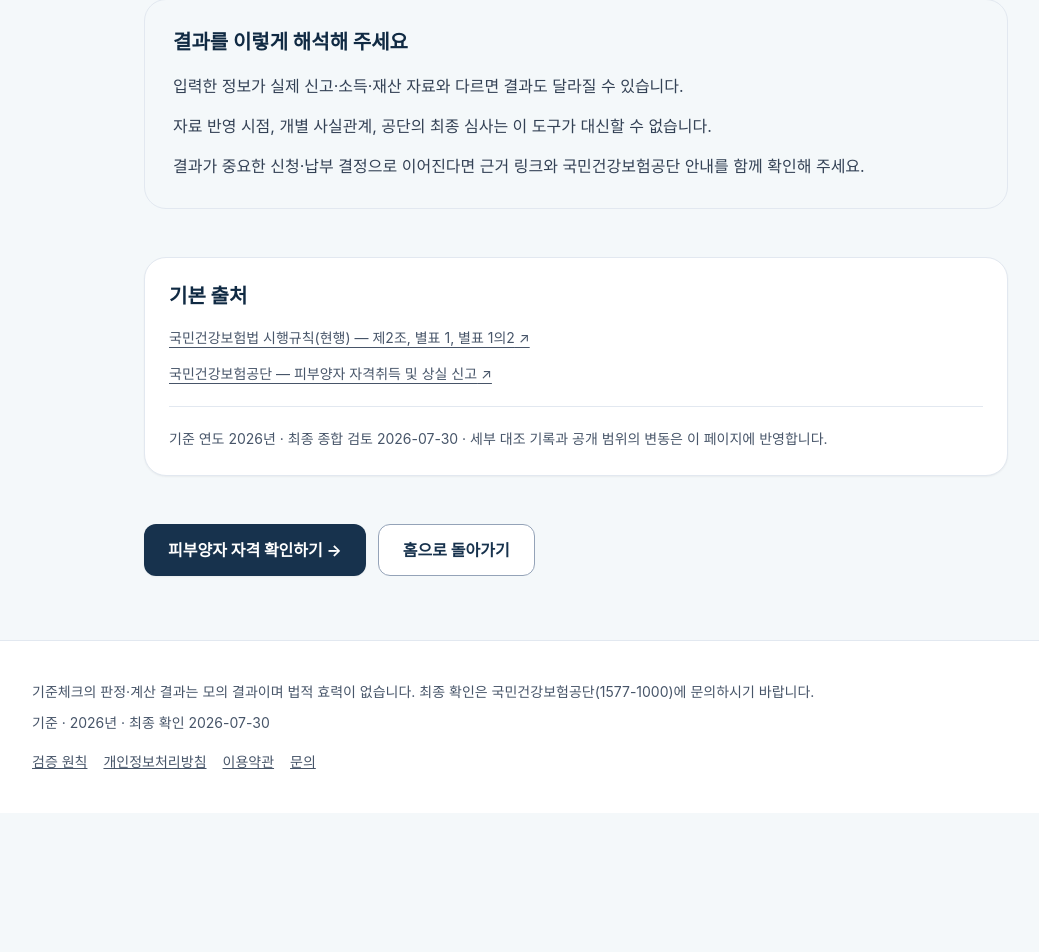
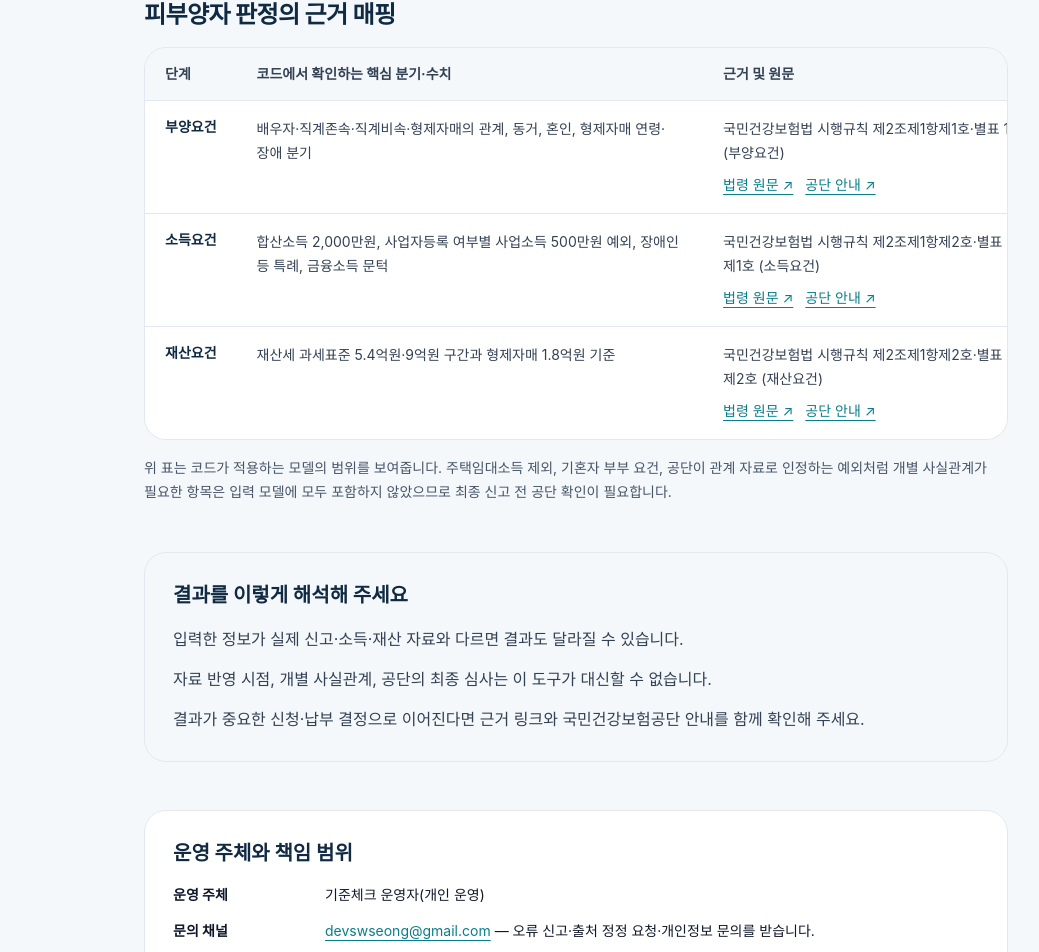
Before and after one commit to Seongseokwon/gijuncheck, a Next.js app: page /verification-policy in a window 1280 px wide. Shown: the part 1339-2291 px from the top of the page, without its empty margins (64-1103 px from the left). Before the commit the page ends 2152 px from the top, so only its background shows below. Built offline with nearby package versions, Linux system fonts and the light colour scheme; no server answers.

Commit message:
feat: P0-3 출처와 책임 범위 고정

```diff
--- a/src/app/terms/page.tsx
+++ b/src/app/terms/page.tsx
@@ -16,6 +16,9 @@ export default function Page() {
         <h1 className="mt-3 text-3xl font-extrabold tracking-tight text-brand-950">
           {ROUTES.terms.label}
         </h1>
+        <p className="mt-4 text-sm leading-6 text-slate-600">
+          운영 주체 · {SITE.operatorName} · 문의 · {SITE.contactEmail}
+        </p>
       </header>
 
       <section className="rounded-2xl border border-slate-200 bg-white p-6 shadow-sm">
--- a/src/app/verification-policy/page.tsx
+++ b/src/app/verification-policy/page.tsx
@@ -1,6 +1,8 @@
 import type { Metadata } from 'next';
 import { ROUTES } from '@/lib/routes';
 import { SITE } from '@/lib/site';
+import { BASIS } from '@/lib/constants/2026';
+import { DEPENDENT_SOURCES } from '@/lib/dependent/sources';
 
 export const metadata: Metadata = {
   title: '검증 원칙',
@@ -9,14 +11,28 @@ export const metadata: Metadata = {
   alternates: { canonical: ROUTES.verificationPolicy.path },
 };
 
-const SOURCES = [
+const SOURCES = [DEPENDENT_SOURCES.support.law, DEPENDENT_SOURCES.support.nhis] as const;
+
+const DEPENDENT_RULE_COVERAGE = [
   {
-    label: '국민건강보험법 시행규칙(현행) — 제2조, 별표 1, 별표 1의2',
-    href: 'https://www.law.go.kr/LSW/lsInfoP.do?ancYnChk=0&chrClsCd=010202&efYd=20260501&lsiSeq=285129&urlMode=lsInfoP',
+    label: '부양요건',
+    basis: BASIS.SUPPORT,
+    coverage:
+      '배우자·직계존속·직계비속·형제자매의 관계, 동거, 혼인, 형제자매 연령·장애 분기',
+    source: DEPENDENT_SOURCES.support,
   },
   {
-    label: '국민건강보험공단 — 피부양자 자격취득 및 상실 신고',
-    href: 'https://www.nhis.or.kr/nhis/minwon/minwonServiceBoard.do?mode=view&articleNo=10945798',
+    label: '소득요건',
+    basis: BASIS.INCOME,
+    coverage:
+      '합산소득 2,000만원, 사업자등록 여부별 사업소득 500만원 예외, 장애인 등 특례, 금융소득 문턱',
+    source: DEPENDENT_SOURCES.income,
+  },
+  {
+    label: '재산요건',
+    basis: BASIS.PROPERTY,
+    coverage: '재산세 과세표준 5.4억원·9억원 구간과 형제자매 1.8억원 기준',
+    source: DEPENDENT_SOURCES.property,
   },
 ] as const;
 
@@ -94,6 +110,57 @@ export default function VerificationPolicyPage() {
         </div>
       </section>
 
+      <section className="space-y-4" aria-labelledby="dependent-sources">
+        <h2 id="dependent-sources" className="text-2xl font-bold tracking-tight text-brand-950">
+          피부양자 판정의 근거 매핑
+        </h2>
+        <div className="overflow-x-auto rounded-[22px] border border-slate-200 bg-white">
+          <table className="min-w-[58rem] w-full border-collapse text-sm">
+            <thead className="border-b border-slate-200 bg-canvas text-left text-slate-700">
+              <tr>
+                <th className="px-5 py-4 font-bold">단계</th>
+                <th className="px-5 py-4 font-bold">코드에서 확인하는 핵심 분기·수치</th>
+                <th className="px-5 py-4 font-bold">근거 및 원문</th>
+              </tr>
+            </thead>
+            <tbody className="divide-y divide-slate-200 text-slate-700">
+              {DEPENDENT_RULE_COVERAGE.map((rule) => (
+                <tr key={rule.label}>
+                  <td className="px-5 py-4 align-top font-bold text-brand-950">{rule.label}</td>
+                  <td className="px-5 py-4 align-top leading-6">{rule.coverage}</td>
+                  <td className="px-5 py-4 align-top leading-6">
+                    <p>{rule.basis}</p>
+                    <p className="mt-2 space-x-3">
+                      <a
+                        href={rule.source.law.href}
+                        target="_blank"
+                        rel="noopener noreferrer"
+                        className="text-accent-700 underline underline-offset-4 hover:text-accent-600"
+                      >
+                        법령 원문 ↗
+                      </a>
+                      <a
+                        href={rule.source.nhis.href}
+                        target="_blank"
+                        rel="noopener noreferrer"
+                        className="text-accent-700 underline underline-offset-4 hover:text-accent-600"
+                      >
+                        공단 안내 ↗
+                      </a>
+                    </p>
+                  </td>
+                </tr>
+              ))}
+            </tbody>
+          </table>
+        </div>
+        <p className="text-sm leading-6 text-slate-600">
+          위 표는 코드가 적용하는 모델의 범위를 보여줍니다. 주택임대소득 제외, 기혼자 부부 요건,
+          공단이 관계 자료로 인정하는 예외처럼 개별 사실관계가 필요한 항목은 입력 모델에 모두
+          포함하지 않았으므로 최종 신고 전 공단 확인이 필요합니다.
+        </p>
+      </section>
+
       <section className="rounded-[22px] border border-slate-200 bg-canvas p-6 sm:p-7" aria-labelledby="limits">
         <h2 id="limits" className="text-xl font-bold text-brand-950">결과를 이렇게 해석해 주세요</h2>
         <ul className="mt-4 space-y-3 text-base leading-7 text-slate-700">
@@ -101,6 +168,23 @@ export default function VerificationPolicyPage() {
           <li>자료 반영 시점, 개별 사실관계, 공단의 최종 심사는 이 도구가 대신할 수 없습니다.</li>
           <li>결과가 중요한 신청·납부 결정으로 이어진다면 근거 링크와 국민건강보험공단 안내를 함께 확인해 주세요.</li>
         </ul>
+      </section>
+
+      <section className="rounded-[22px] border border-slate-200 bg-white p-6 sm:p-7" aria-labelledby="operator">
+        <h2 id="operator" className="text-xl font-bold text-brand-950">운영 주체와 책임 범위</h2>
+        <dl className="mt-4 grid gap-3 text-sm leading-6 sm:grid-cols-[140px_1fr]">
+          <dt className="font-bold text-slate-900">운영 주체</dt>
+          <dd>{SITE.operatorName}</dd>
+          <dt className="font-bold text-slate-900">문의 채널</dt>
+          <dd>
+            <a href={`mailto:${SITE.contactEmail}`} className="text-accent-700 underline underline-offset-4">
+              {SITE.contactEmail}
+            </a>
+            {' '}— 오류 신고·출처 정정 요청·개인정보 문의를 받습니다.
+          </dd>
+          <dt className="font-bold text-slate-900">공식 판단 여부</dt>
+          <dd>기준체크는 민간 정보 서비스이며 국민건강보험공단의 공식 판정·처분을 대신하지 않습니다.</dd>
+        </dl>
       </section>
 
       <section className="rounded-[22px] border border-slate-200 bg-white p-6 shadow-sm" aria-labelledby="sources">
--- a/src/components/DependentJudge.tsx
+++ b/src/components/DependentJudge.tsx
@@ -26,26 +26,20 @@ import {
   RELATION_LABEL,
   STEP_LABEL,
   type DependentInput,
-  type JudgeStep,
   type Relation,
 } from '@/lib/dependent/types';
 import { ROUTES } from '@/lib/routes';
 import { track } from '@/lib/analytics';
+import { DEPENDENT_SOURCES } from '@/lib/dependent/sources';
 
 /**
  * 근거 조항 원문 링크.
  *
- * 출처는 docs/01-상세기획서.md 부록·design-preview/index3.html 이 이미 쓰던
- * 법제처 URL을 그대로 재사용한다(ADR-002 — 근거는 실제 링크로 연결한다).
- * step 으로 매핑해 judge.ts 의 BASIS 문구가 바뀌어도 깨지지 않게 한다.
+ * 단계별 링크는 법령 원문과 공단의 피부양자 안내를 함께 제공한다.
+ * judge.ts 의 BASIS 문구와 링크를 분리해 조항명 변경이 URL 매핑을 깨뜨리지
+ * 않도록 한다.
  */
-const BASIS_URL: Record<JudgeStep, string> = {
-  // flDownload 링크는 과거 특정 시점의 별표 파일을 열 수 있다. 결과 화면에서는
-  // 시행일·개정 이력을 확인할 수 있는 현행 법령 본문으로 연결한다.
-  support: 'https://www.law.go.kr/LSW/lsInfoP.do?ancYnChk=0&chrClsCd=010202&efYd=20260501&lsiSeq=285129&urlMode=lsInfoP',
-  income: 'https://www.law.go.kr/LSW/lsInfoP.do?ancYnChk=0&chrClsCd=010202&efYd=20260501&lsiSeq=285129&urlMode=lsInfoP',
-  property: 'https://www.law.go.kr/LSW/lsInfoP.do?ancYnChk=0&chrClsCd=010202&efYd=20260501&lsiSeq=285129&urlMode=lsInfoP',
-};
+const BASIS_SOURCE = DEPENDENT_SOURCES;
 
 const INCOME_FIELDS: Array<{
   key: keyof DependentInput['income'];
@@ -299,12 +293,21 @@ export default function DependentJudge() {
                 <p className="mt-1 text-sm text-slate-600">
                   근거 ·{' '}
                   <a
-                    href={BASIS_URL[s.step]}
+                    href={BASIS_SOURCE[s.step].law.href}
                     target="_blank"
                     rel="noopener noreferrer"
                     className="text-accent-700 underline underline-offset-2 hover:text-accent-600"
                   >
                     {s.basis}
+                  </a>
+                  <span aria-hidden> · </span>
+                  <a
+                    href={BASIS_SOURCE[s.step].nhis.href}
+                    target="_blank"
+                    rel="noopener noreferrer"
+                    className="text-accent-700 underline underline-offset-2 hover:text-accent-600"
+                  >
+                    공단 안내
                   </a>
                 </p>
               </li>
--- a/src/lib/constants/2026.ts
+++ b/src/lib/constants/2026.ts
@@ -152,9 +152,12 @@ export const VOLUNTARY_CONTINUATION = {
 
 /** 결과 화면에 표시할 근거 문구 */
 export const BASIS = {
-  SUPPORT: '국민건강보험법 시행규칙 별표 1 (부양요건)',
-  INCOME: '국민건강보험법 시행규칙 별표 1의2 (소득요건)',
-  PROPERTY: '국민건강보험법 시행규칙 별표 1의2 (재산요건)',
+  SUPPORT:
+    '국민건강보험법 시행규칙 제2조제1항제1호·별표 1 (부양요건)',
+  INCOME:
+    '국민건강보험법 시행규칙 제2조제1항제2호·별표 1의2 제1호 (소득요건)',
+  PROPERTY:
+    '국민건강보험법 시행규칙 제2조제1항제2호·별표 1의2 제2호 (재산요건)',
   RATE: '국민건강보험공단 2026년도 보험료율 고시',
   PROPERTY_SCORE: '국민건강보험법 시행령 별표 4 (재산보험료부과점수 산정방법)',
   PREMIUM_LIMIT: '보건복지부 월별 건강보험료액의 상한과 하한에 관한 고시',
--- /dev/null
+++ b/src/lib/dependent/sources.ts
@@ -0,0 +1,38 @@
+/** 피부양자 판정에 사용하는 공식 출처.
+ *
+ * 법령 페이지는 특정 별표 PDF의 과거 파일 주소가 아니라 현행 시행규칙
+ * 본문으로 연결한다. 사용자는 페이지에서 시행일과 별표 목록을 함께 확인할
+ * 수 있다.
+ */
+export const DEPENDENT_SOURCES = {
+  support: {
+    law: {
+      label: '국민건강보험법 시행규칙 제2조·별표 1',
+      href: 'https://www.law.go.kr/LSW/lsInfoP.do?ancYnChk=0&chrClsCd=010202&efYd=20260501&lsiSeq=285129&urlMode=lsInfoP',
+    },
+    nhis: {
+      label: '국민건강보험공단 피부양자 자격취득 및 상실 신고',
+      href: 'https://www.nhis.or.kr/nhis/minwon/minwonServiceBoard.do?mode=view&articleNo=10945798',
+    },
+  },
+  income: {
+    law: {
+      label: '국민건강보험법 시행규칙 별표 1의2 제1호',
+      href: 'https://www.law.go.kr/LSW/lsInfoP.do?ancYnChk=0&chrClsCd=010202&efYd=20260501&lsiSeq=285129&urlMode=lsInfoP',
+    },
+    nhis: {
+      label: '국민건강보험공단 피부양자 자격취득 및 상실 신고',
+      href: 'https://www.nhis.or.kr/nhis/minwon/minwonServiceBoard.do?mode=view&articleNo=10945798',
+    },
+  },
+  property: {
+    law: {
+      label: '국민건강보험법 시행규칙 별표 1의2 제2호',
+      href: 'https://www.law.go.kr/LSW/lsInfoP.do?ancYnChk=0&chrClsCd=010202&efYd=20260501&lsiSeq=285129&urlMode=lsInfoP',
+    },
+    nhis: {
+      label: '국민건강보험공단 피부양자 자격취득 및 상실 신고',
+      href: 'https://www.nhis.or.kr/nhis/minwon/minwonServiceBoard.do?mode=view&articleNo=10945798',
+    },
+  },
+} as const;
--- a/src/lib/site.ts
+++ b/src/lib/site.ts
@@ -29,6 +29,9 @@ export const SITE = {
   /** 화면·메타데이터에 쓰는 공식 서비스명 */
   name: '기준체크',
 
+  /** 서비스 운영 주체 — 공단 등 공공기관으로 오인되지 않도록 명시한다. */
+  operatorName: '기준체크 운영자(개인 운영)',
+
   url: override || PRODUCTION_URL,
 
   /**
@@ -56,7 +59,7 @@ export const SITE = {
   baseYear: 2026,
 
   /** 요건·요율을 마지막으로 확인한 날 */
-  lastVerified: '2026-07-30',
+  lastVerified: '2026-08-03',
 
   contactEmail: 'devswseong@gmail.com',
 } as const;
```
Also changed, not shown: src/app/contact/page.tsx (+5 -4 lines), src/app/privacy/page.tsx (+39 -49 lines), 3 other files (tests, documents, lock files or other folders).
